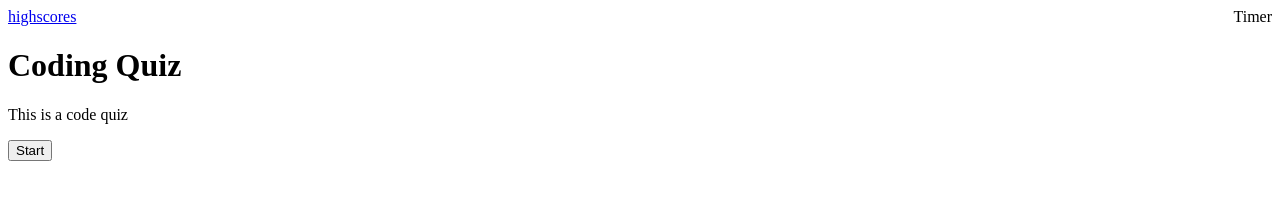
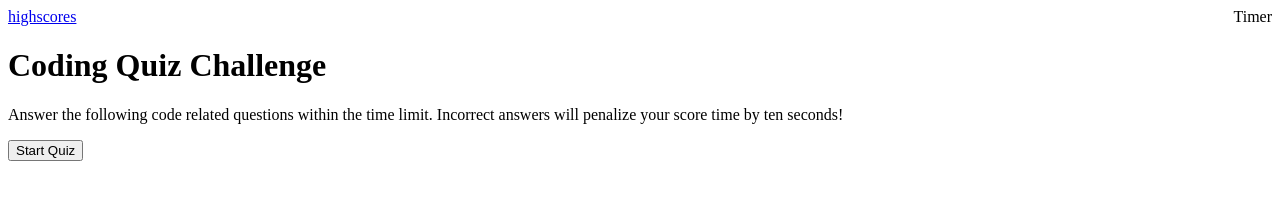
Before and after one commit to amiramonte/04-hw-web-api-code-quiz, a plain HTML site: page index.html in a window 1280 px wide. Drawn offline with Linux system fonts and the light colour scheme.

Commit message:
updated wording on html for opening start quiz page

```diff
--- a/index.html
+++ b/index.html
@@ -15,9 +15,9 @@
     </header>
 
     <div id="start-quiz-zone">
-        <h1>Coding Quiz</h1>
-        <p>This is a code quiz</p>
-        <button>Start</button>
+        <h1>Coding Quiz Challenge</h1>
+        <p>Answer the following code related questions within the time limit. Incorrect answers will penalize your score time by ten seconds!</p>
+        <button>Start Quiz</button>
     </div>
 
     <div id="question-zone">
@@ -37,19 +37,5 @@
 
 
 
-
-
-
-
-
-
-
-
-
-
 </body>
 </html>
-
-
-
-<!--  -->
```
